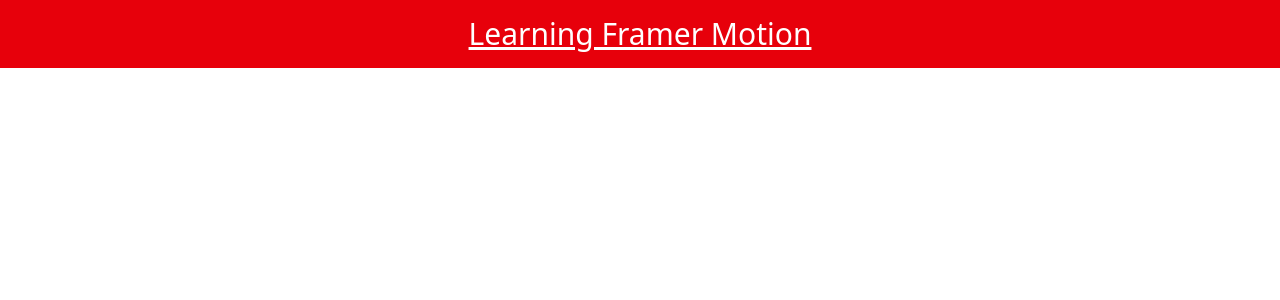
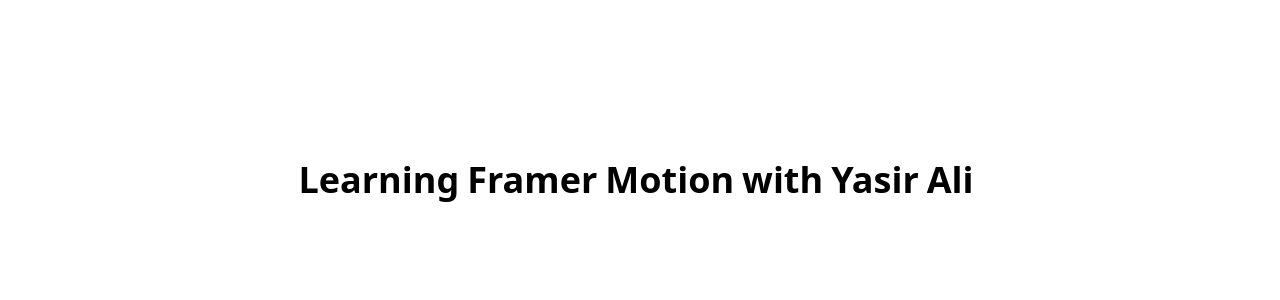
Before and after one commit to Yasir-Ali-Swe/Learning-Framer-Motion, a React (Vite) app: page / in a window 1280 px wide. Shown: the top 300 px of the page. Built offline with nearby package versions, Linux system fonts and the light colour scheme.

Commit message:
Entry point

```diff
--- a/src/App.jsx
+++ b/src/App.jsx
@@ -1,10 +1,12 @@
 import React from 'react'
+import TextAnimation from './component/TextAnimation'
+import TypeWriteAnimation from "./component/TypeWriteAnimation"
 
 const App = () => {
   return (
-    <div>
-      <h1 className='text-3xl underline bg-red-600 text-white text-center py-4'>Learning Framer Motion</h1>
-    </div>
+    <>
+    <TypeWriteAnimation />
+    </>
   )
 }
 
```
